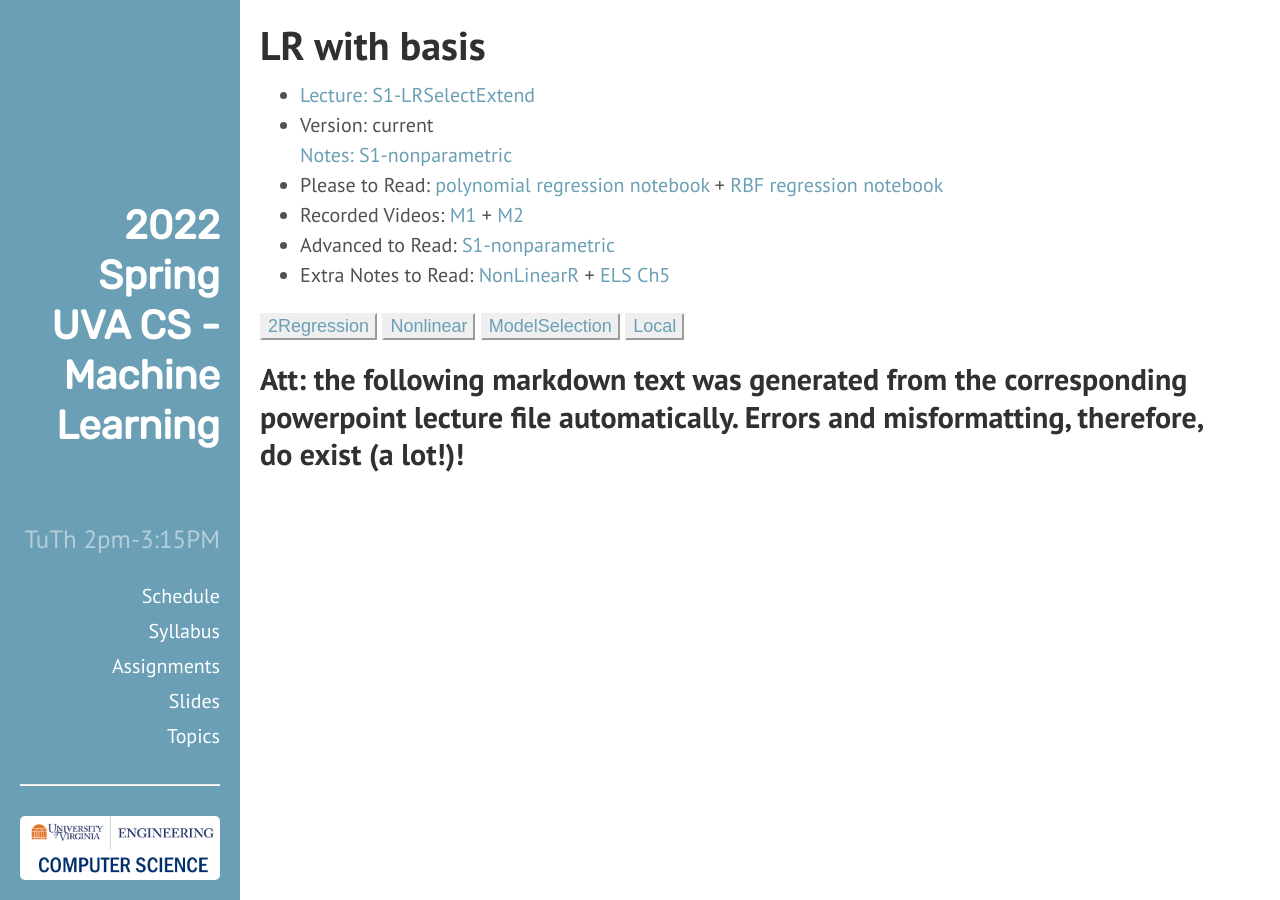
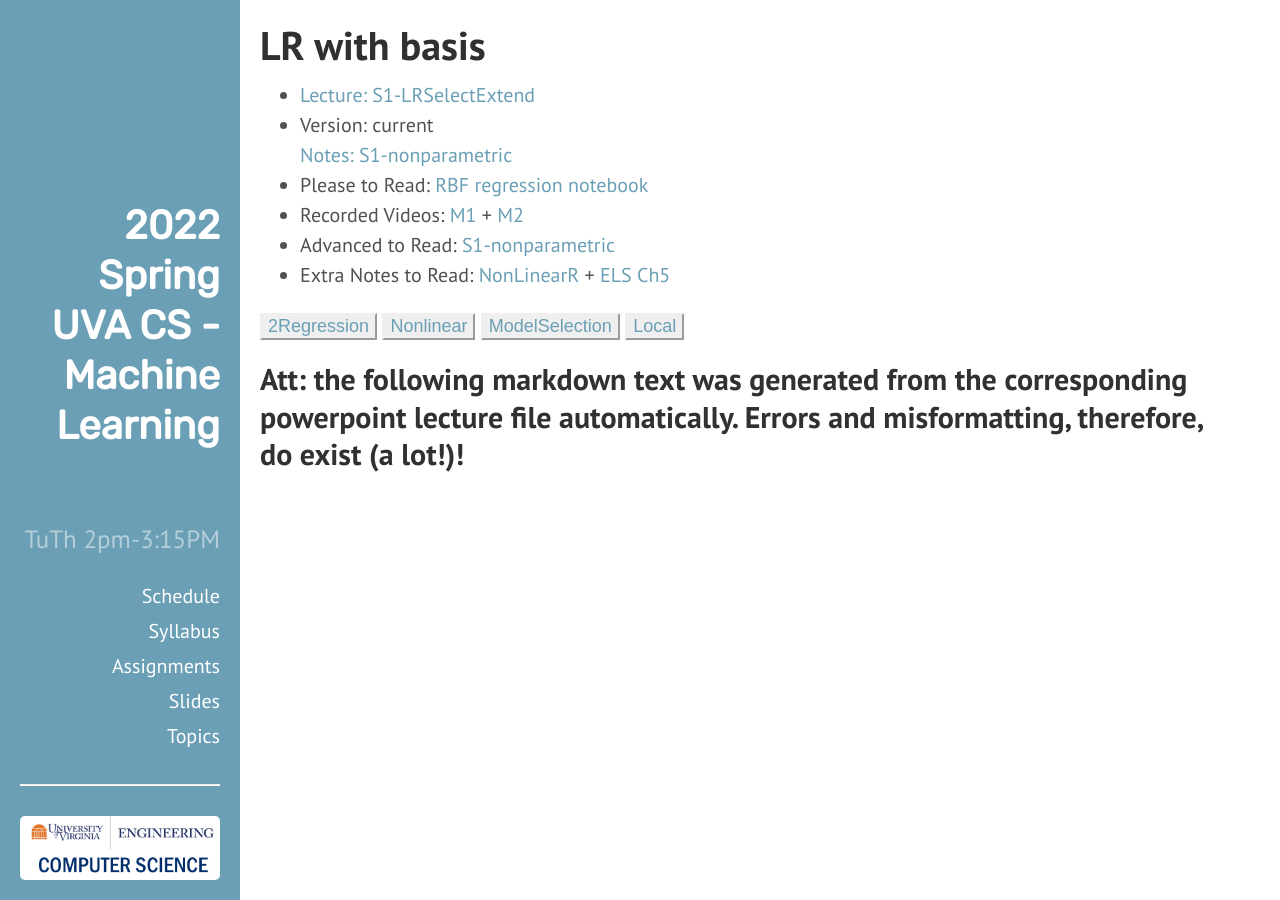
Before and after one commit to qiyanjun/2022sp-UVA-CS-MachineLearningDeep, a Jekyll site: the page built from _contents/S1-L05-nLR.md, in a window 1280 px wide. Built offline with Jekyll 4.4.1, drawn with Linux system fonts in a browser that asks for light colours.

Commit message:
Update S1-L05-nLR.md

```diff
--- a/_contents/S1-L05-nLR.md
+++ b/_contents/S1-L05-nLR.md
@@ -4,7 +4,7 @@ title: LR with basis
 lecture: S1-LRSelectExtend
 lectureVersion: current
 extraContent: S1-nonparametric
-notes: <a href="https://colab.research.google.com/drive/1gKEk0BuVORnpw_5jQ10wY1ZkA2mSXE AG?usp=sharing">polynomial regression notebook </a> + <a href="https://colab.research.google.com/drive/1BVcHUBYDO4AlwldcKmpmj5blAbf7lSJb?usp=sharing">RBF regression notebook </a>
+notes:  <a href="https://colab.research.google.com/drive/1BVcHUBYDO4AlwldcKmpmj5blAbf7lSJb?usp=sharing">RBF regression notebook </a>
 morenotes: <a href="https://stat.ethz.ch/~stahel/courses/cheming/nlreg10E.pdf"> NonLinearR </a> + <a href="https://web.stanford.edu/~hastie/ElemStatLearn/">ELS Ch5 </a>
 video: <a href="https://youtu.be/oIQX1uXU_Bk">M1</a> + <a href="https://youtu.be/R8I_ReNucV8">M2</a>
 categories: tabular
```
